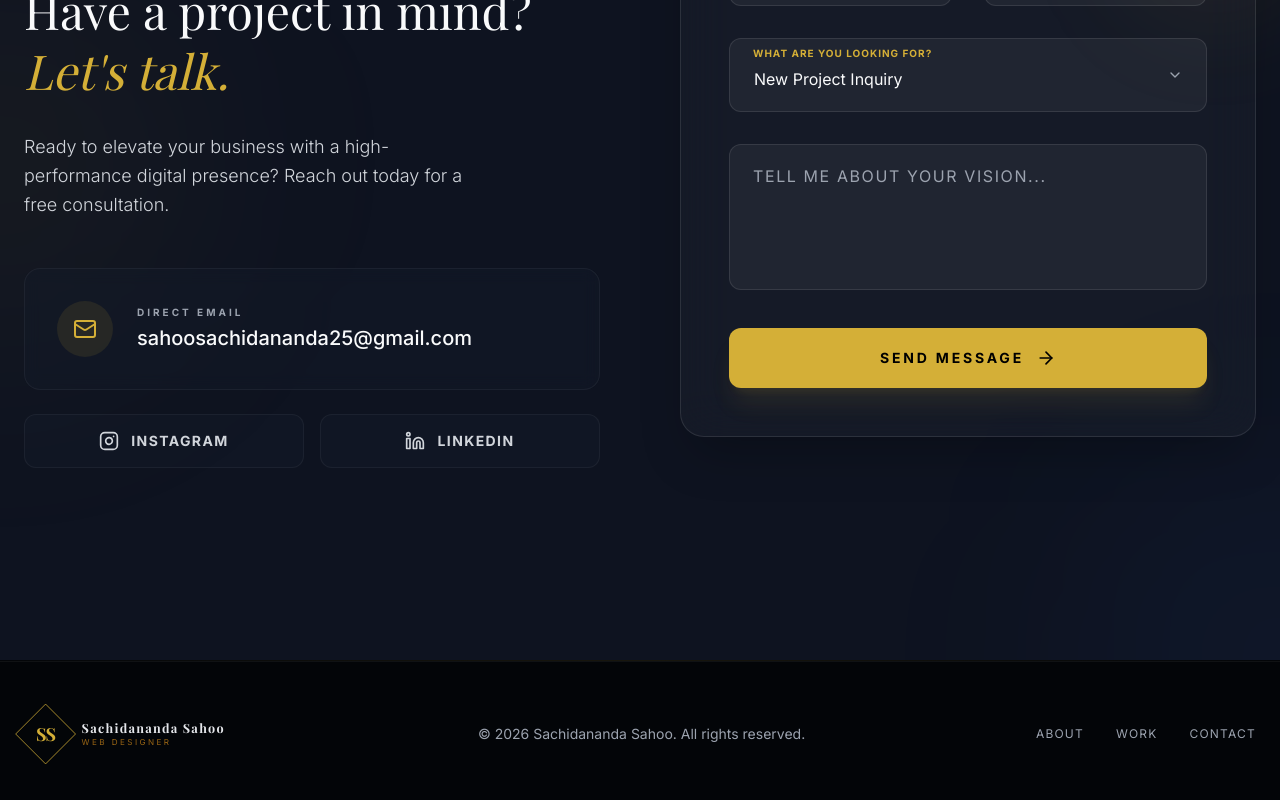
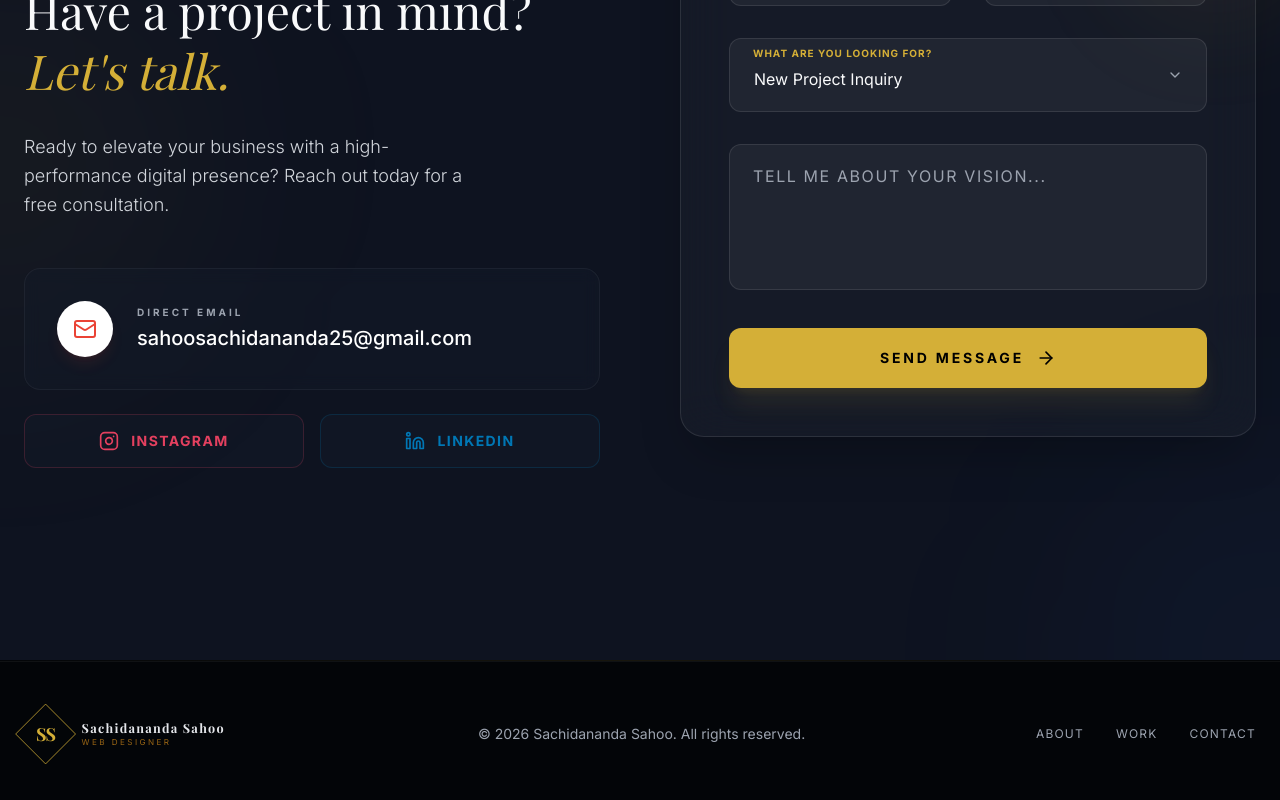
Before and after one commit to Sachidananda24/portfolio, a React (Vite) app: page / in a window 1280 px wide. Shown: the part 5961-6761 px from the top of the page. Built offline with nearby package versions, Linux system fonts and the light colour scheme; a web font is replaced by a local one.

Commit message:
feat(contact): Update email link styling and icon
Refactors the email contact link to use a more distinct visual style, including a new hover color and an updated icon container. This aims to improve the user experience and highlight the email contact option.

```diff
--- a/src/App.tsx
+++ b/src/App.tsx
@@ -609,31 +609,43 @@ const Contact = () => {
               <motion.a
                 whileHover={{ y: -5 }}
                 href="mailto:sahoosachidananda25@gmail.com"
-                className="block mt-10 p-6 sm:p-8 bg-bg-card/40 backdrop-blur-sm border border-white/5 rounded-2xl group hover:border-gold/30 transition-all"
+                className="block mt-10 p-6 sm:p-8 bg-bg-card/40 backdrop-blur-sm border border-white/5 rounded-2xl group hover:border-[#EA4335]/30 transition-all"
               >
                 <div className="flex flex-col sm:flex-row items-start sm:items-center gap-4 sm:gap-6">
-                  <div className="w-12 h-12 sm:w-14 sm:h-14 rounded-full bg-gold/10 flex items-center justify-center text-gold group-hover:bg-gold group-hover:text-black transition-all shrink-0">
+                  <div className="w-12 h-12 sm:w-14 sm:h-14 rounded-full bg-white flex items-center justify-center text-[#EA4335] group-hover:scale-110 transition-all shrink-0 shadow-lg shadow-[#EA4335]/10">
                     <Mail className="w-5 h-5 sm:w-6 sm:h-6" />
                   </div>
                   <div className="min-w-0 overflow-hidden">
                     <p className="text-[10px] uppercase tracking-[0.3em] text-text-muted mb-1 font-bold">Direct Email</p>
-                    <p className="text-lg sm:text-xl font-medium text-text-primary group-hover:text-gold transition-colors break-all sm:break-normal">sahoosachidananda25@gmail.com</p>
+                    <p className="text-[15px] sm:text-xl font-medium text-white">sahoosachidananda25@gmail.com</p>
                   </div>
                 </div>
               </motion.a>
 
               <div className="grid grid-cols-2 gap-4">
                 {[
-                  { icon: <Instagram className="w-5 h-5" />, href: 'https://www.instagram.com/_sachidananda/', label: 'Instagram' },
-                  { icon: <Linkedin className="w-5 h-5" />, href: 'https://www.linkedin.com/in/sachidanandasahoo/', label: 'LinkedIn' },
+                  {
+                    icon: <Instagram className="w-5 h-5" />,
+                    href: 'https://www.instagram.com/_sachidananda/',
+                    label: 'Instagram',
+                    brandColor: 'text-[#E4405F] border-[#E4405F]/20 hover:border-[#E4405F]/40',
+                    shadow: 'rgba(228, 64, 95, 0.15)'
+                  },
+                  {
+                    icon: <Linkedin className="w-5 h-5" />,
+                    href: 'https://www.linkedin.com/in/sachidanandasahoo/',
+                    label: 'LinkedIn',
+                    brandColor: 'text-[#0077B5] border-[#0077B5]/20 hover:border-[#0077B5]/40',
+                    shadow: 'rgba(0, 119, 181, 0.15)'
+                  },
                 ].map((social, i) => (
                   <motion.a
                     key={i}
-                    whileHover={{ y: -3, boxShadow: "0 0 20px rgba(212, 175, 55, 0.15)" }}
+                    whileHover={{ y: -3, boxShadow: `0 0 20px ${social.shadow}` }}
                     href={social.href}
                     target="_blank"
                     rel="noopener noreferrer"
-                    className="flex items-center justify-center gap-3 py-4 rounded-xl bg-bg-card/40 border border-white/5 text-text-secondary hover:text-gold hover:border-gold/30 transition-all font-bold text-sm tracking-widest uppercase"
+                    className={`flex items-center justify-center gap-3 py-4 rounded-xl bg-bg-card/40 border transition-all font-bold text-sm tracking-widest uppercase ${social.brandColor}`}
                   >
                     {social.icon}
                     <span>{social.label}</span>
```
